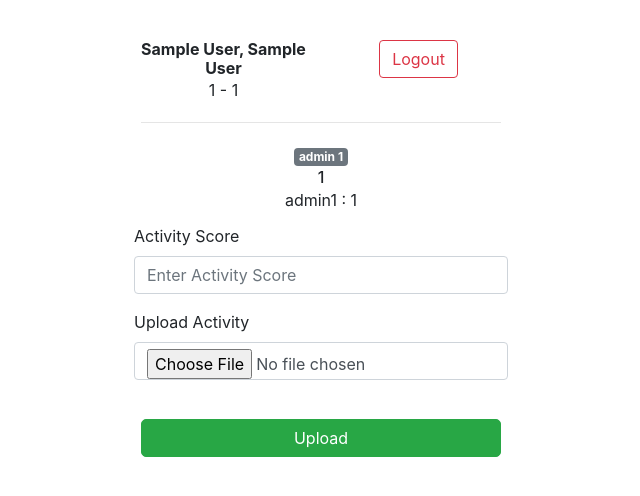
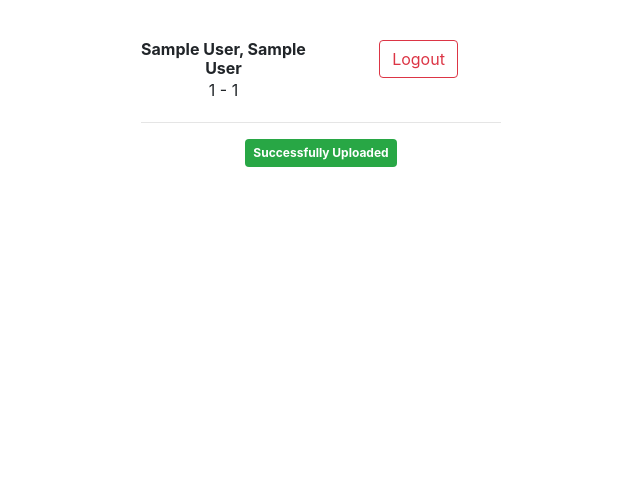
Before and after one commit to cjsysdev/gradinsystem, a CodeIgniter app: page /database/output_upload in a window 1280 px wide. Shown: the top 496 px of the page, without its empty margins (319-959 px from the left). Run offline with CodeIgniter, Linux system fonts and the light colour scheme; the visitor is signed in with stand-in values (Sample User, id 1); tables that the repository leaves empty or names only in its code hold one stand-in row (values such as "Sample post").

Commit message:
upload_activity 2

```diff
--- a/application/controllers/Main.php
+++ b/application/controllers/Main.php
@@ -53,7 +53,16 @@ class Main extends CI_Controller
 
     public function output_upload()
     {
-        $this->load->view('output_upload');
+        $output = $this->outputs->where([
+            'student_id'    => $_SESSION['student_id'],
+            'input_id'      => $_SESSION['input_id']
+        ])->get();
+
+        if (!$output) {
+            $output = ['input_id' => FALSE];
+        }
+
+        $this->load->view('output_upload',  $output);
     }
 
     public function add_inputs()
@@ -132,7 +141,7 @@ class Main extends CI_Controller
 
         if (!$this->upload->do_upload('photo-upload')) {
             $error = array('error' => $this->upload->display_errors());
-            var_dump($error);
+            redirect('output_upload');
         } else {
             $upload_data = $this->upload->data();
             $score = $this->input->post('score');
--- a/application/views/output_upload.php
+++ b/application/views/output_upload.php
@@ -4,16 +4,10 @@
 <div class="container">
     <div class="dashboard">
         <?php $this->load->view('profile_info') ?>
-        <!-- <div class="row text-center mb-2">
-            <div class="col">
-                <button class="btn btn-outline-secondary">Dashboard</button>
-            </div>
-            <div class="col">
-                <button class="btn btn-outline-secondary">Activities</button>
-            </div>
-        </div> -->
+        <?php if (!$input_id) : ?>
+
             <div class="card-body p-1 text-center">
-            <!-- <h5 class="card-title mb-0">Activity title</h5> -->
+                <span class="badge badge-secondary mb-2"><?= $input_id ?? NULL ?></span>
                 <span class="badge badge-secondary mb-2"><?= $this->session->type, ' ',  $this->session->input_id ?></span>
                 <h6 class="card-subtitle text-body-secondary"><?= $this->session->subject_title ?></h6>
                 <p class="card-text m-0"><?= $this->session->year_level, $this->session->section, ' : ', $this->session->schedule ?></p>
@@ -22,7 +16,7 @@
                 <div class="category-btns row">
                     <div class="col-12 form-section p-2">
                         <label for="activities-score" class="form-label">Activity Score</label>
-                    <input type="number" class="form-control" id="activities-score" name="score" placeholder="Enter Activity Score">
+                        <input type="number" class="form-control" min="1" max="<?= $_SESSION['max_score'] ?>" onKeyPress="if(this.value.length==2) return false" placeholder="Enter Score" id="activities-score" name="score" />
                     </div>
                     <div class="col-12 form-section p-2">
                         <label for="photo-upload" class="form-label">Upload Activity</label>
@@ -34,6 +28,11 @@
                 </div>
             </form>
 
+        <?php else : ?>
+            <div class="text-center">
+                <span class="badge badge-success mb-2 p-2">Successfully Uploaded</span>
+            </div>
+        <?php endif ?>
         <!-- <div class="total-section">
             <button class="btn btn-secondary btn-total">Total</button>
         </div> -->
```
Also changed, not shown: uploads/outputs/22-1-17-B.png (added), uploads/outputs/73-1-20-B.jpg (added). Lines whose indentation alone changed are shown as unchanged.
